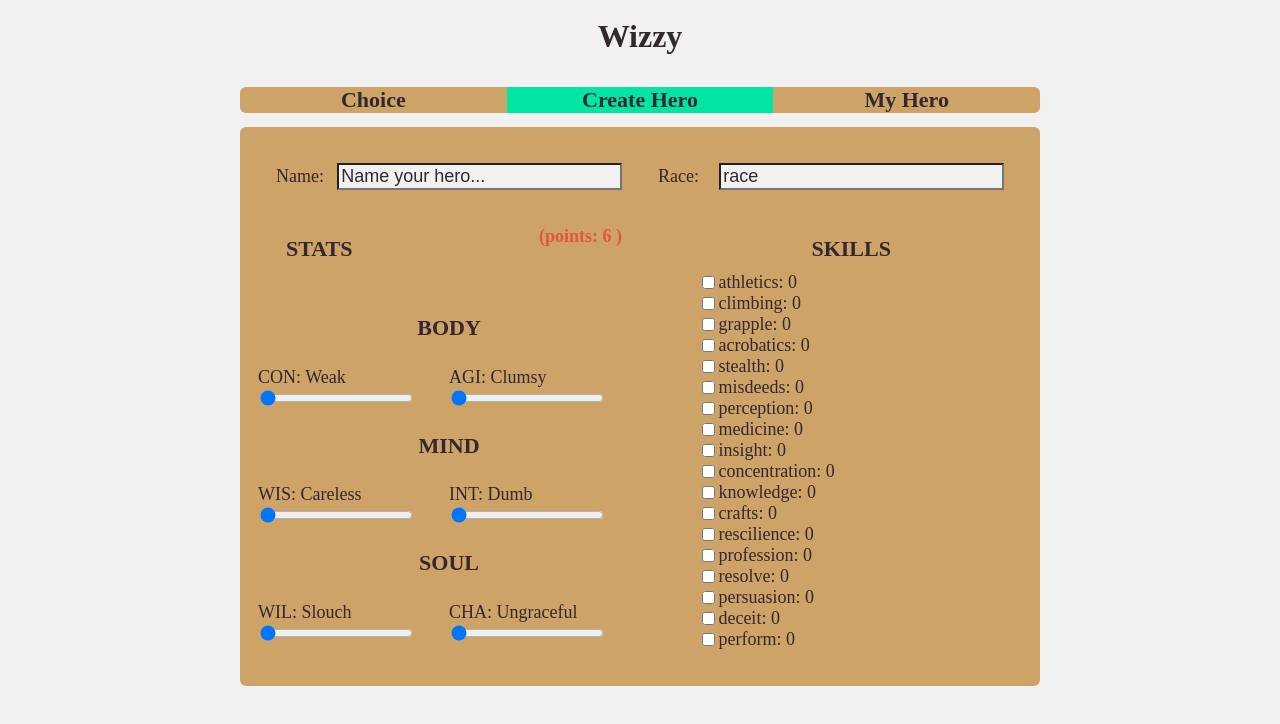
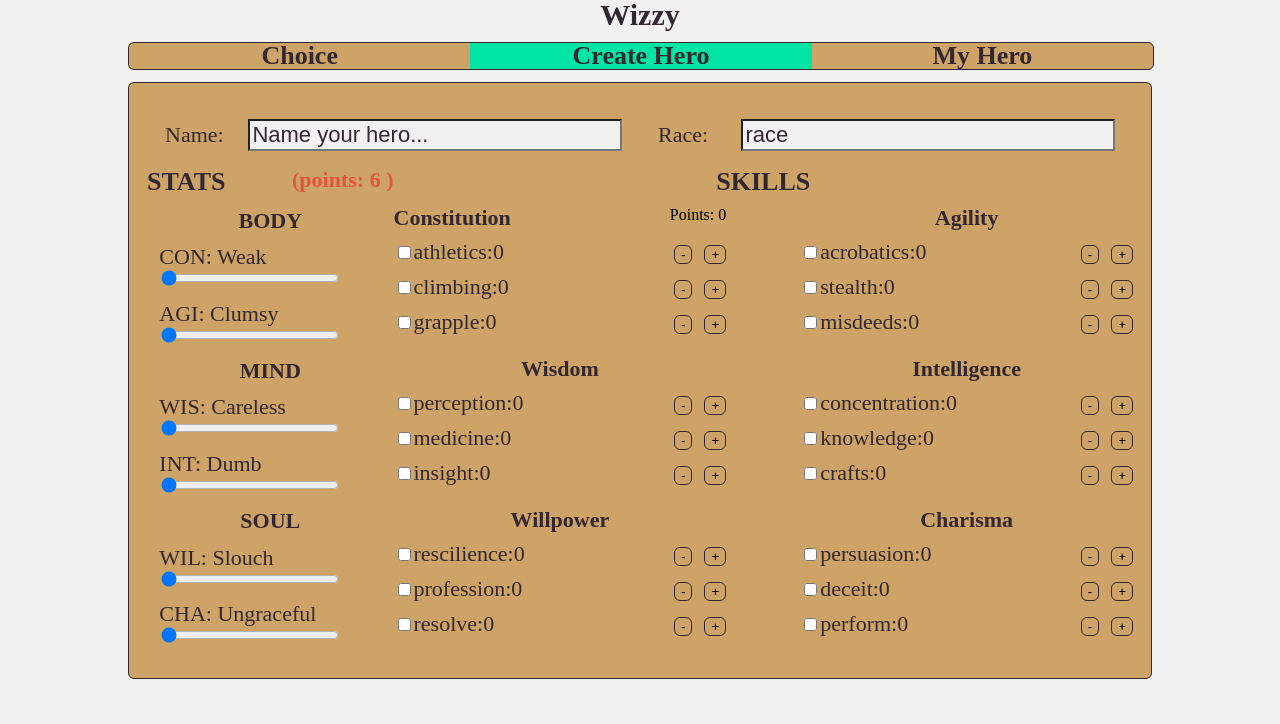
Before and after one commit to Slakkan/wizzy, an Angular app: page /hero-create in a window 1280 px wide. Shown: the top 724 px of the page. Built offline with nearby package versions, Linux system fonts and the light colour scheme.

Commit message:
fixed styles, added skills categories to hero-create

```diff
--- a/src/app/app.component.html
+++ b/src/app/app.component.html
@@ -1,6 +1,6 @@
 <div class="content-container">
     <h1 class="title">{{ title }}</h1>
-    <nav class="nav-bar margin--ud content-container border">
+    <nav class="nav-bar margin--ud content-container border border--color">
         <a routerLink="choice" routerLinkActive="active" class="route subtitle">Choice</a>
         <a routerLink="hero-create" routerLinkActive="active" class="route subtitle">Create Hero</a>
         <a routerLink="hero-view" routerLinkActive="active" class="route subtitle">My Hero</a>
--- a/src/app/components/hero-create/hero-create.component.html
+++ b/src/app/components/hero-create/hero-create.component.html
@@ -1,4 +1,4 @@
-<form class="hero-form border padding" [formGroup]="heroForm">
+<form class="hero-form border border--color padding" [formGroup]="heroForm">
     <div class="hero-info">
         <label for="heroname" class="text padding hero-label">
             Name:<input #heroname class="text hero-input" formControlName="name">
@@ -8,11 +8,11 @@
         </label>
     </div>
     <div class="hero-stats" formGroupName="stats">
-        <div class="row--space-between padding full-width">
+        <div class="row--space-between full-width">
             <h1 class="subtitle">STATS</h1>
-            <span class="hero-points text">(points: {{ heroForm.value.stats.points }} )</span>
+            <span class="hero-points tag text">(points: {{ heroForm.value.stats.points }} )</span>
         </div>
-        <h3 class="subtitle margin--lr full-width">BODY</h3>
+        <h3 class="subtitle tag margin--lr full-width">BODY</h3>
         <label for="constitution" class="text stat-label">
             CON: {{ descriptions.constitution[heroForm.value.stats.constitution - 4] }}
             <input #constitution min="4" max="7" (change)="calculatePoints('constitution', $event.target.valueAsNumber)"
@@ -23,7 +23,7 @@
                 (change)="calculatePoints('agility', $event.target.valueAsNumber)" class="hero-input" type="range"
                 formControlName="agility">
         </label>
-        <h3 class="subtitle margin--lr full-width">MIND</h3>
+        <h3 class="subtitle tag margin--lr full-width">MIND</h3>
         <label for="wisdom" class="text stat-label">
             WIS: {{ descriptions.wisdom[heroForm.value.stats.wisdom - 4] }} <input #wisdom min="4" max="7"
                 (change)="calculatePoints('wisdom', $event.target.valueAsNumber)" class="hero-input" type="range"
@@ -34,7 +34,7 @@
                 max="7" (change)="calculatePoints('intelligence', $event.target.valueAsNumber)" class="hero-input"
                 type="range" formControlName="intelligence">
         </label>
-        <h3 class="subtitle margin--lr full-width">SOUL</h3>
+        <h3 class="subtitle tag margin--lr full-width">SOUL</h3>
         <label for="willpower" class="text stat-label">
             WIL: {{ descriptions.willpower[heroForm.value.stats.willpower - 4] }} <input #willpower min="4" max="7"
                 (change)="calculatePoints('willpower', $event.target.valueAsNumber)" class="hero-input" type="range"
@@ -46,10 +46,94 @@
                 formControlName="charisma">
         </label>
     </div>
-    <div class="hero-skills padding" formGroupName="skills">
-        <h3 class="subtitle">SKILLS</h3>
-        <label *ngFor="let skill of skills" class="skill-label text">
-            <input type="checkbox">{{ skill }}: {{ heroForm.value.skills[skill] }}
-        </label>
+    <div class="hero-skills row--space-between" formGroupName="skills">
+        <h3 class=" subtitle full-width margin--b">SKILLS</h3>
+        <div class="margin--b skillset">
+            <div class="full-width row--space-between">
+                <h3 class=" tag margin--b">Constitution</h3>
+                <span>Points: {{ heroForm.value.skills.constitutionPoints }}</span>
+            </div>
+            <label *ngFor="let skill of constitutionSkills" class="skill-label">
+                <div class="skill-container row--space-between margin--b full-width text">
+                    <div>
+                        <input type="checkbox">{{ skill }}:{{ heroForm.value.skills[skill] }}
+                    </div>
+                    <div>
+                        <button class="button-minus border border--color margin--r">-</button>
+                        <button class="button-plus border border--color">+</button>
+                    </div>
+                </div>
+            </label>
+        </div>
+        <div class="margin--b skillset">
+            <h3 class="tag margin--b full-width">Agility</h3>
+            <label *ngFor="let skill of agilitySkills" class="skill-label">
+                <div class="skill-container row--space-between margin--b full-width text">
+                    <div>
+                        <input type="checkbox">{{ skill }}:{{ heroForm.value.skills[skill] }}
+                    </div>
+                    <div>
+                        <button class="button-minus border border--color margin--r">-</button>
+                        <button class="button-plus border border--color">+</button>
+                    </div>
+                </div>
+            </label>
+        </div>
+        <div class="margin--b skillset">
+            <h3 class="tag margin--b full-width">Wisdom</h3>
+            <label *ngFor="let skill of wisdomSkills" class="skill-label">
+                <div class="skill-container row--space-between margin--b full-width text">
+                    <div>
+                        <input type="checkbox">{{ skill }}:{{ heroForm.value.skills[skill] }}
+                    </div>
+                    <div>
+                        <button class="button-minus border border--color margin--r">-</button>
+                        <button class="button-plus border border--color">+</button>
+                    </div>
+                </div>
+            </label>
+        </div>
+        <div class="margin--b skillset">
+            <h3 class="tag margin--b full-width">Intelligence</h3>
+            <label *ngFor="let skill of intelligenceSkills" class="skill-label">
+                <div class="skill-container row--space-between margin--b full-width text">
+                    <div>
+                        <input type="checkbox">{{ skill }}:{{ heroForm.value.skills[skill] }}
+                    </div>
+                    <div>
+                        <button class="button-minus border border--color margin--r">-</button>
+                        <button class="button-plus border border--color">+</button>
+                    </div>
+                </div>
+            </label>
+        </div>
+        <div class="margin--b skillset">
+            <h3 class="tag margin--b full-width">Willpower</h3>
+            <label *ngFor="let skill of willpowerSkills" class="skill-label">
+                <div class="skill-container row--space-between margin--b full-width text">
+                    <div>
+                        <input type="checkbox">{{ skill }}:{{ heroForm.value.skills[skill] }}
+                    </div>
+                    <div>
+                        <button class="button-minus border border--color margin--r">-</button>
+                        <button class="button-plus border border--color">+</button>
+                    </div>
+                </div>
+            </label>
+        </div>
+        <div class="margin--b skillset">
+            <h3 class="tag margin--b full-width">Charisma</h3>
+            <label *ngFor="let skill of charismaSkills" class="skill-label">
+                <div class="skill-container row--space-between margin--b full-width text">
+                    <div>
+                        <input type="checkbox">{{ skill }}:{{ heroForm.value.skills[skill] }}
+                    </div>
+                    <div>
+                        <button class="button-minus border border--color margin--r">-</button>
+                        <button class="button-plus border border--color">+</button>
+                    </div>
+                </div>
+            </label>
+        </div>
     </div>
 </form>
--- a/src/app/components/hero-create/hero-create.component.scss
+++ b/src/app/components/hero-create/hero-create.component.scss
@@ -23,11 +23,15 @@
     justify-content: center;
 }
 
+.hero-points {
+    color: $orange;
+}
+
 .hero-skills{
     display: flex;
-    flex-direction: column;
+    flex-direction: row;
     flex-wrap: wrap;
-    width: 40%;
+    width: 50%;
 }
 
 
@@ -54,24 +58,47 @@
 .skill-label{
     display: flex;
     flex-direction: row;
-    align-items: center;
     margin: 0;
+}
+
+.skillset{
+    display: flex;
+    flex-direction: column;
     width: 100%;
 }
 
-.hero-points {
-    color: $orange;
-    font-weight: bold;
+.skill-container{
+    display: flex;
+}
+
+.button-minus{
+    &:hover{
+        transition: .3s ease;
+        background: $orange;
+    }
+}
+
+.button-plus{
+    &:hover{
+        transition: .3s ease;
+        background: $green;
+    }
 }
 
 @media (min-width: $medium) {
-    .stat-label{
-        display: flex;
-        flex-direction: column;
-        margin: 0;
-        width: 50%;
+
+}
+
+@media (min-width: $big) {
+    .hero-stats {
+        width: 25%;
     }
-    .hero-stats {
-        justify-content: space-between;
+
+    .hero-skills{
+        width: 75%;
+    }
+
+    .skillset{
+        width: 45%;
     }
 }
--- a/src/app/components/hero-create/hero-create.component.ts
+++ b/src/app/components/hero-create/hero-create.component.ts
@@ -15,22 +15,28 @@ export class HeroCreateComponent implements OnInit, OnDestroy {
 
   previousValues: Hero
 
+  stats: ['constitution', 'agility', 'wisdom', 'intelligence', 'willpower', 'charisma']
+
   descriptions = {
     constitution: ['Weak', 'Healthy', 'Fit', 'Muscular'],
-    agility: ['Clumsy', 'Able', 'Skilled', 'Talented'],
+    agility: ['Clumsy', 'Dextrous', 'Skilled', 'Talented'],
     wisdom: ['Careless', 'Awake', 'Clever', 'Wise'],
     intelligence: ['Dumb', 'Capable', 'Smart', 'Genious'],
     willpower: ['Slouch', 'Disciplined', 'Resolute', 'Fierce'],
     charisma: ['Ungraceful', 'Likeable', 'Appealing', 'Charming']
   }
 
-  skills = ['athletics', 'climbing', 'grapple', 'acrobatics', 'stealth','misdeeds',
-  'perception', 'medicine', 'insight', 'concentration', 'knowledge','crafts',
-  'rescilience', 'profession', 'resolve', 'persuasion', 'deceit', 'perform']
+  constitutionSkills = ['athletics', 'climbing', 'grapple']
+  agilitySkills = ['acrobatics', 'stealth','misdeeds']
+  wisdomSkills = ['perception', 'medicine', 'insight']
+  intelligenceSkills = ['concentration', 'knowledge','crafts']
+  willpowerSkills = ['rescilience', 'profession', 'resolve']
+  charismaSkills = ['persuasion', 'deceit', 'perform']
 
   heroForm = this.fb.group({
     name: ['', Validators.required],
     race: ['', Validators.required],
+    level: 1,
     stats: this.fb.group({
       points: 6,
       constitution: 4,
@@ -41,21 +47,27 @@ export class HeroCreateComponent implements OnInit, OnDestroy {
       charisma: 4
     }),
     skills: this.fb.group({
+      constitutionPoints: 0,
       athletics: 0,
       climbing: 0,
       grapple: 0,
+      agilityPoints: 0,
       acrobatics: 0,
       stealth: 0,
       misdeeds: 0,
+      wisdomPoints: 0,
       perception: 0,
       medicine: 0,
       insight: 0,
+      intelligencePoints: 0,
       concentration: 0,
       knowledge: 0,
       crafts: 0,
+      willpowerPoints: 0,
       rescilience: 0,
       profession: 0,
       resolve: 0,
+      charismaPoints: 0,
       persuasion: 0,
       deceit: 0,
       perform: 0
@@ -89,6 +101,9 @@ export class HeroCreateComponent implements OnInit, OnDestroy {
     this.heroForm.patchValue({
       stats: {
         points: points
+      },
+      skills: {
+        [`${stat}Points`]: value - 4
       }
     })
   }
--- a/src/app/services/hero.service.ts
+++ b/src/app/services/hero.service.ts
@@ -11,6 +11,7 @@ export class HeroService {
   defaultHero: Hero = {
     name: 'Name your hero...',
     race: 'race',
+    level: 1,
     stats: {
       points: 6,
       constitution: 4,
@@ -21,21 +22,27 @@ export class HeroService {
       charisma: 4
     },
     skills: {
+      constitutionPoints: 0,
       athletics: 0,
       climbing: 0,
       grapple: 0,
+      agilityPoints: 0,
       acrobatics: 0,
       stealth: 0,
       misdeeds: 0,
+      wisdomPoints: 0,
       perception: 0,
       medicine: 0,
       insight: 0,
+      intelligencePoints: 0,
       concentration: 0,
       knowledge: 0,
       crafts: 0,
+      willpowerPoints: 0,
       rescilience: 0,
       profession: 0,
       resolve: 0,
+      charismaPoints: 0,
       persuasion: 0,
       deceit: 0,
       perform: 0
--- /dev/null
+++ b/src/settings/_reset.scss
@@ -0,0 +1,48 @@
+html, body, div, span, applet, object, iframe,
+h1, h2, h3, h4, h5, h6, p, blockquote, pre,
+a, abbr, acronym, address, big, cite, code,
+del, dfn, em, font, img, ins, kbd, q, s, samp,
+small, strike, strong, sub, sup, tt, var,
+dl, dt, dd, ol, ul, li,
+fieldset, form, label, legend,
+table, caption, tbody, tfoot, thead, tr, th, td {
+	margin: 0;
+	padding: 0;
+	border: 0;
+	outline: 0;
+	font-weight: inherit;
+	font-style: inherit;
+	font-size: 100%;
+	font-family: inherit;
+    vertical-align: baseline;
+    margin-block-start: 0;
+    margin-block-end: 0;
+}
+/* remember to define focus styles! */
+:focus {
+	outline: 0;
+}
+body {
+	line-height: 1;
+	color: black;
+	background: white;
+}
+ol, ul {
+	list-style: none;
+}
+/* tables still need 'cellspacing="0"' in the markup */
+table {
+	border-collapse: separate;
+	border-spacing: 0;
+}
+caption, th, td {
+	text-align: left;
+	font-weight: normal;
+}
+blockquote:before, blockquote:after,
+q:before, q:after {
+	content: "";
+}
+blockquote, q {
+	quotes: "" "";
+}
--- a/src/styles.scss
+++ b/src/styles.scss
@@ -1,7 +1,11 @@
+@import 'reset';
 @import 'variables';
 
+@media (max-width: $min-width) {
+    *{ display: none }
+}
+
 body {
-    margin:0;
     background: $white;
 }
 
@@ -26,24 +30,52 @@ body {
     }
 }
 
+.column {
+    display: flex;
+    flex-direction: column;
+    &--space-around{
+        @extend .column;
+        justify-content: space-around;
+    }
+    &--space-between{
+        @extend .column;
+        justify-content: space-between;
+    }
+}
+
 .full-width{
-    width: 100%
+    width: 100%;
+}
+
+.almost-full-width{
+    width: 70%;
+}
+
+.half-width{
+    width: 50%;
 }
 
 .title {
-    margin: $margin-t-s;
     font-size: $fs-t-s;
+    height: $fs-t-s;
     font-weight: bold;
     color: $black;
     text-align: center;
 }
 
 .subtitle {
-    margin: $margin-st-s;
     font-size: $fs-st-s;
+    height: $fs-st-s;
     font-weight: bold;
     color: $black;
     text-align: center;
+}
+
+.tag {
+    @extend .text;
+    font-weight: bolder;
+    text-align: center;
+    height: $fs-s;
 }
 
 .text {
@@ -54,6 +86,10 @@ body {
         margin-left: $margin-s;
         margin-top: $margin-s;
     }
+}
+
+.text-align-left{
+    text-align: left
 }
 
 .border {
@@ -70,7 +106,13 @@ body {
         padding-top: $pad-min !important;
         padding-bottom: $pad-min !important;
     }
+    &--ud {
+        @extend .padding;
+        padding-left: $pad-min !important;
+        padding-right: $pad-min !important;
+    }
 }
+
 
 .margin {
     margin: $margin-s;
@@ -79,6 +121,12 @@ body {
     }
     &--ud {
         margin: $margin-s 0;
+    }
+    &--b {
+        margin-bottom: $margin-s;
+    }
+    &--r {
+        margin-right: $margin-s;
     }
 }
 
@@ -92,29 +140,37 @@ body {
     }
 }
 
+input {
+    background: $white;
+    color: $black;
+}
+
 textarea {
     resize: none;
     background: $white;
     color: $black;
     min-height: 20vh;
     margin: 0;
-    @extend .padding
 }
 
-input {
-    background: $white;
-    color: $black;
+button {
+    background: none;
+    border: none;
 }
 
 @media (min-width: $medium) {
     .title {
-        margin: $margin-t-m;
         font-size: $fs-t-m;
+        height: $fs-t-m;
     }
 
     .subtitle {
-        margin: $margin-st-m;
         font-size: $fs-st-m;
+        height: $fs-st-m;
+    }
+
+    .tag {
+        height: $fs-m;
     }
 
     .text {
@@ -137,6 +193,12 @@ input {
         &--ud {
             margin: $margin-m 0;
         }
+        &--b {
+            margin-bottom: $margin-m;
+        }
+        &--r {
+            margin-right: $margin-m;
+        }
     }
     .padding {
         padding: $pad-h-m;
@@ -151,13 +213,17 @@ input {
 
 @media (min-width: $big) {
     .title {
-        margin: $margin-t-b;
         font-size: $fs-t-b;
+        height: $fs-t-b;
     }
 
     .subtitle {
-        margin: $margin-st-b;
         font-size: $fs-st-b;
+        height: $fs-st-b;
+    }
+
+    .tag {
+        height: $fs-b;
     }
 
     .text {
@@ -180,6 +246,12 @@ input {
         &--ud {
             margin: $margin-b 0;
         }
+        &--b {
+            margin-bottom: $margin-b;
+        }
+        &--r {
+            margin-right: $margin-b;
+        }
     }
 
     .padding {
```
Also changed, not shown: src/app/components/choice/choice.component.html (+18 -19 lines), src/app/components/choice/choice.component.scss (+9 -45 lines), src/app/types/hero.ts (+10 -3 lines), src/settings/_variables.scss (+24 -23 lines).
